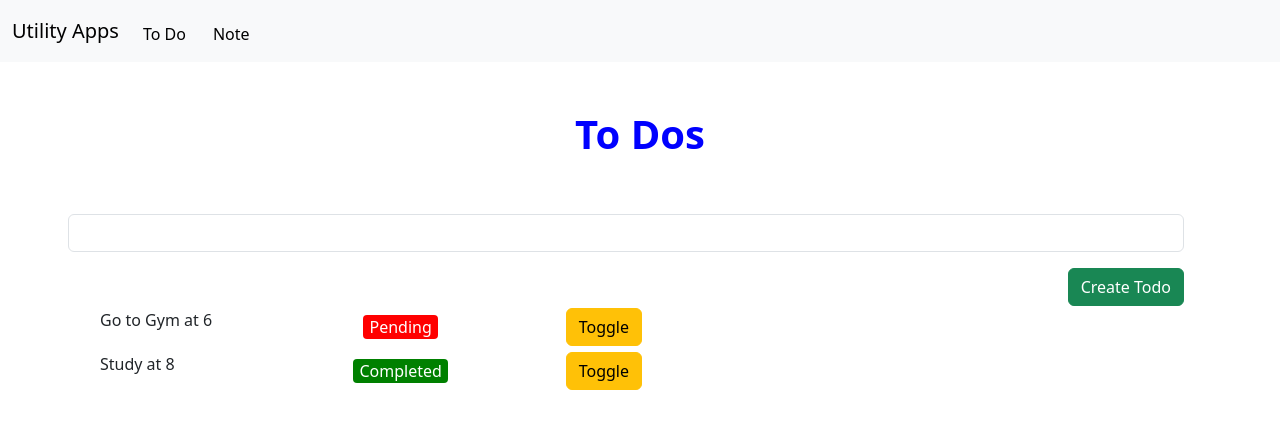
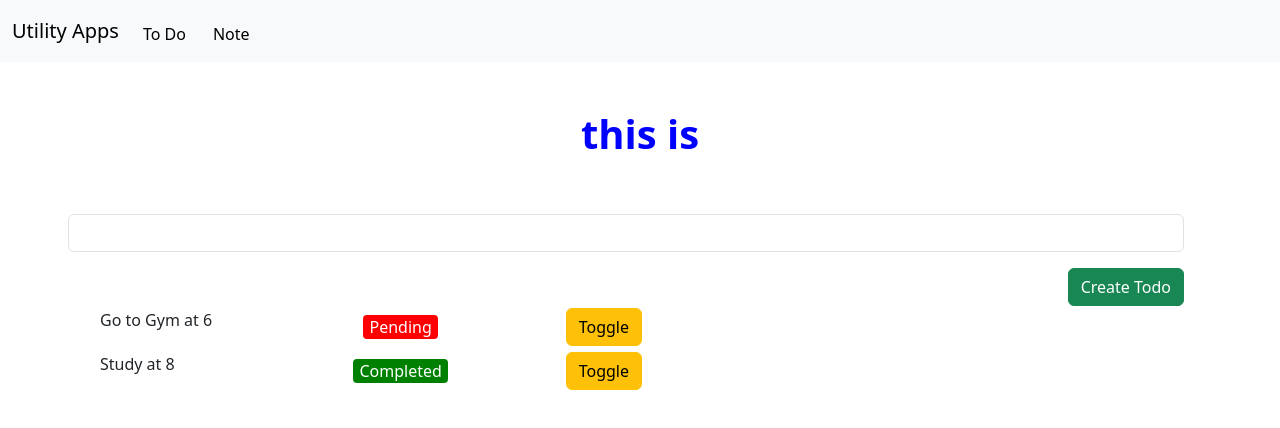
Before and after one commit to CodeForRevolution/note_todo_usingRedux, a React (Create React App) app: page /todo in a window 1280 px wide. Shown: the top 428 px of the page. Built offline with nearby package versions, Linux system fonts and the light colour scheme.

Commit message:
working on links

```diff
--- a/package.json
+++ b/package.json
@@ -1,5 +1,5 @@
 {
-  "homepage": "https://CodeForRevolution.github.io/note_todo_usingRedux",
+
   "name": "doone",
   "version": "0.1.0",
   "private": true,
--- a/src/App.js
+++ b/src/App.js
@@ -4,7 +4,7 @@ import TodoForm from "./components/ToDoForm/ToDoForm";
 import TodoList from "./components/ToDoList/ToDoList";
 import {store} from "./redux/store";
 import {BrowserRouter, Routes, Route} from "react-router-dom";
-
+import { createBrowserRouter,Router,RouterProvider } from "react-router-dom";
 import './App.css';
 import NoteForm from "./components/NoteForm/NoteForm";
 import NoteList from "./components/NoteList/NoteList";
@@ -12,41 +12,23 @@ import Home from "./components/Home/Home";
 import NavBar from "./components/NavBar/NavBar";
 
 function App() {
+
+  const router=createBrowserRouter([
+    {
+      path:'/' ,element:<NavBar/> ,children:[
+        {index:true,element:<Home/>},
+        {path:'todo',element:<TodoForm/>},
+        {path:'notes',element:<NoteForm/>}
+
+      ]
+
+    }
+  ])
   return (
-    <div>
-      <Provider store={store}>
-        <BrowserRouter>
-        <Routes>
-          <Route path="note_todo_usingRedux" element={<Home />}>
+    <Provider store={store}>
+       <RouterProvider router={router} />
+      </Provider>
 
-          </Route>
-          <Route path="/todo"
-          element={
-            <Fragment>
-              <NavBar />
-             <h1>To Dos</h1>
-              <TodoForm  />
-              <TodoList />
-            </Fragment>
-          }>
-
-          </Route>
-          <Route path="/notes"
-          element={
-            <Fragment>
-               <NavBar />
-               <h1>Notes</h1>
-              <NoteForm  />
-              <NoteList />
-            </Fragment>
-          }>
-
-            </Route>
-        </Routes>
-
-        </BrowserRouter>
-      </Provider>
-    </div>
   );
 }
 
--- a/src/components/NavBar/NavBar.js
+++ b/src/components/NavBar/NavBar.js
@@ -1,9 +1,11 @@
 
 import "./NavBar.css";
+import { Outlet } from "react-router-dom";
 
 function NavBar(){
     return(
-        <nav class="navbar navbar-expand-lg bg-body-tertiary">
+      <>
+             <nav class="navbar navbar-expand-lg bg-body-tertiary">
   <div class="container-fluid">
     <a class="navbar-brand" href="/">Utility Apps</a>
     <button class="navbar-toggler" type="button" data-bs-toggle="collapse" data-bs-target="#navbarSupportedContent" aria-controls="navbarSupportedContent" aria-expanded="false" aria-label="Toggle navigation">
@@ -21,6 +23,15 @@ function NavBar(){
     </div>
   </div>
 </nav>
+    <div className="bodyMain">
+    <h1>this is </h1>
+<Outlet>
+
+</Outlet>
+    </div>
+      </>
+
+
     );
 }
 
--- a/src/components/NoteForm/NoteForm.js
+++ b/src/components/NoteForm/NoteForm.js
@@ -1,6 +1,7 @@
 import { useState } from "react";
 import "./NoteForm.css";
 import { useDispatch } from "react-redux";
+import NoteList from "../NoteList/NoteList";
 import { addNote,deleteNote } from "../../redux/actions/noteActions";
 
 function NoteForm({ onCreateNote }) {
@@ -15,6 +16,7 @@ function NoteForm({ onCreateNote }) {
   };
 
   return (
+  <>
     <div className="container">
 
       <form onSubmit={handleSubmit}>
@@ -27,6 +29,8 @@ function NoteForm({ onCreateNote }) {
         <button className="btn btn-success float-end" type="submit">Create Note</button>
       </form>
       </div>
+      <NoteList/>
+  </>
   );
 }
 
--- a/src/components/ToDoForm/ToDoForm.js
+++ b/src/components/ToDoForm/ToDoForm.js
@@ -1,6 +1,8 @@
 import { useState } from "react";
 import { useDispatch } from "react-redux";
 import {addTodo} from "../../redux/actions/todoActions";
+import ToDoList from "../ToDoList/ToDoList";
+
 
 import "./ToDoForm.css";
 
@@ -15,6 +17,7 @@ function ToDoForm() {
   };
 
   return (
+<>
 <div className="container">
 
       <form onSubmit={handleSubmit}>
@@ -27,6 +30,8 @@ function ToDoForm() {
         <button className="btn btn-success float-end" type="submit">Create Todo</button>
       </form>
       </div>
+<ToDoList/>
+</>
   );
 }
 
```
Lines whose indentation alone changed are shown as unchanged.
